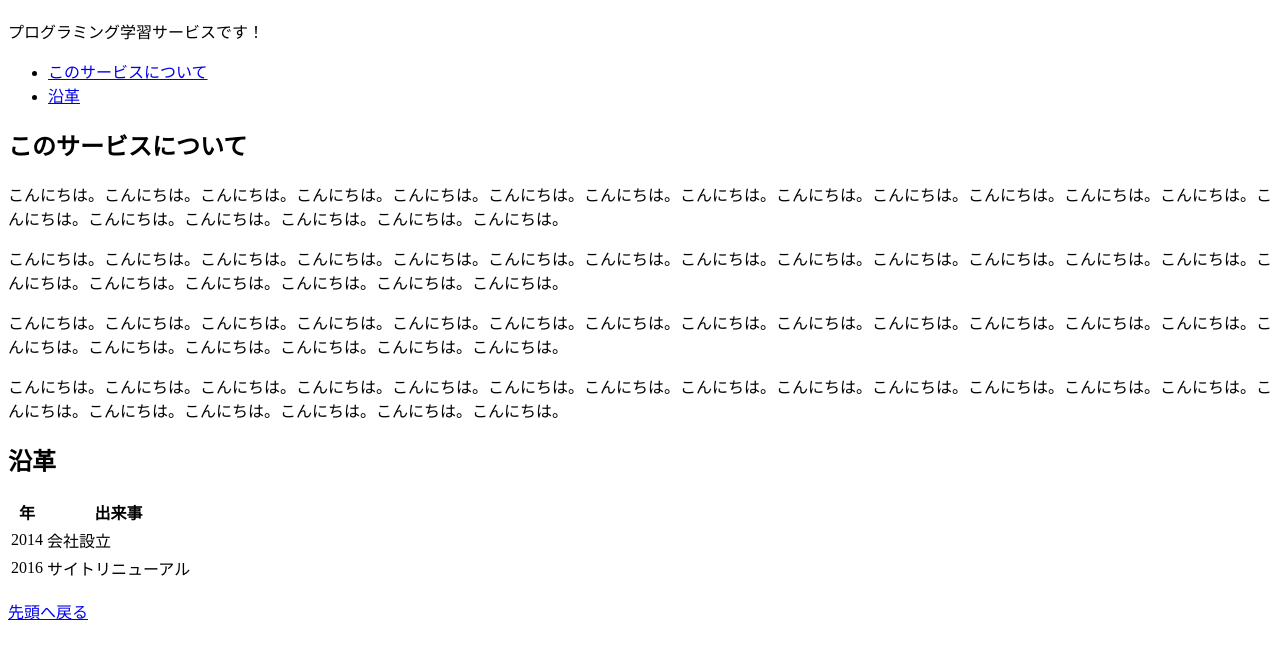
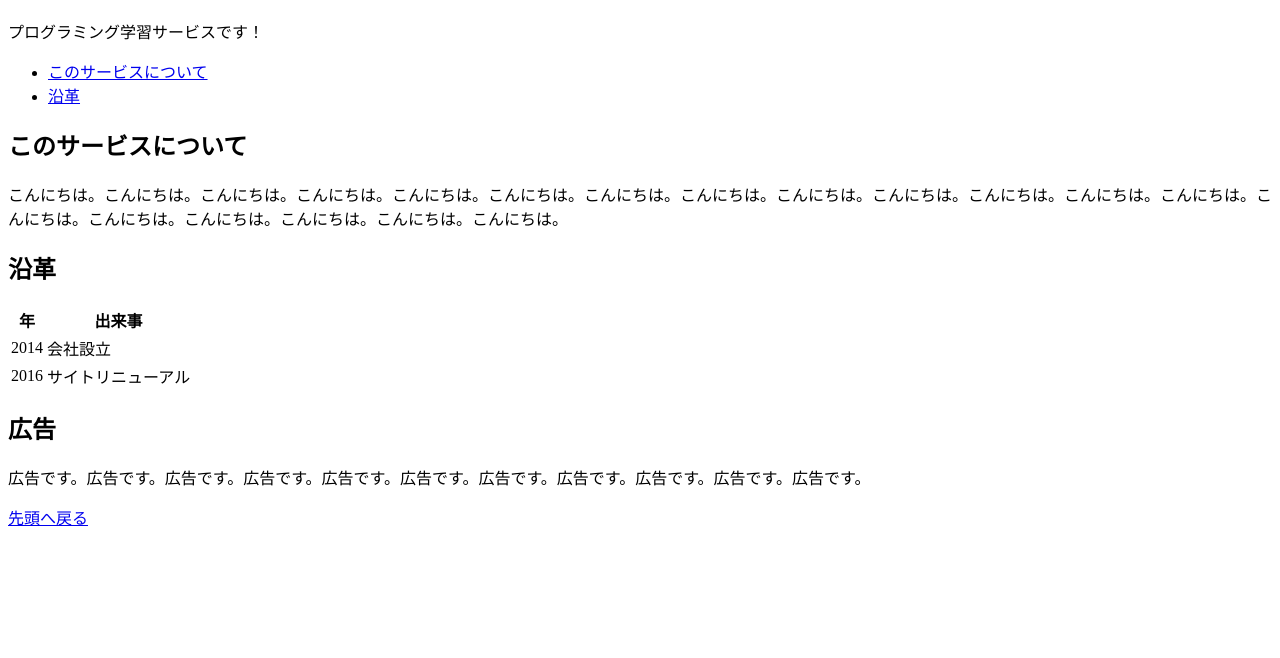
Before and after one commit to Y-YOSHIMU/HTML-CSS_mac, a plain HTML site: page MyHTML/index.html in a window 1280 px wide. Shown: the part 132-790 px from the top of the page. Drawn offline with Linux system fonts and the light colour scheme.

Commit message:
[Finish]#19

```diff
--- a/MyHTML/index.html
+++ b/MyHTML/index.html
@@ -7,23 +7,28 @@
   <link rel="icon" href="favicon.ico">
 </head>
 <body>
+  <header>
     <img src="img/logo.png" width="300" height="50" alt="ドットインストールのロゴです">
+  </header>
 
+  <main>
     <h1>ドットインストール</h1>
     <p>プログラミング学習サービスです！</p>
 
+    <nav>
       <ul>
         <li><a href="#about">このサービスについて</a></li>
         <li><a href="#history">沿革</a></li>
       </ul>
+    </nav>
 
-  <h2 id="about">このサービスについて</h2>
+    <section>
+      <h1 id="about">このサービスについて</h1>
       <p>こんにちは。こんにちは。こんにちは。こんにちは。こんにちは。こんにちは。こんにちは。こんにちは。こんにちは。こんにちは。こんにちは。こんにちは。こんにちは。こんにちは。こんにちは。こんにちは。こんにちは。こんにちは。こんにちは。</p>
-  <p>こんにちは。こんにちは。こんにちは。こんにちは。こんにちは。こんにちは。こんにちは。こんにちは。こんにちは。こんにちは。こんにちは。こんにちは。こんにちは。こんにちは。こんにちは。こんにちは。こんにちは。こんにちは。こんにちは。</p>
-  <p>こんにちは。こんにちは。こんにちは。こんにちは。こんにちは。こんにちは。こんにちは。こんにちは。こんにちは。こんにちは。こんにちは。こんにちは。こんにちは。こんにちは。こんにちは。こんにちは。こんにちは。こんにちは。こんにちは。</p>
-  <p>こんにちは。こんにちは。こんにちは。こんにちは。こんにちは。こんにちは。こんにちは。こんにちは。こんにちは。こんにちは。こんにちは。こんにちは。こんにちは。こんにちは。こんにちは。こんにちは。こんにちは。こんにちは。こんにちは。</p>
+    </section>
 
-  <h2 id="history">沿革</h2>
+    <section>
+      <h1 id="history">沿革</h1>
       <table>
         <thead>
           <tr>
@@ -42,7 +47,17 @@
           </tr>
         </tbody>
       </table>
+    </section>
+  </main>
 
+  <aside>
+    <h1>広告</h1>
+    <p>広告です。広告です。広告です。広告です。広告です。広告です。広告です。広告です。広告です。広告です。広告です。</p>
+  </aside>
+
+  <footer>
     <p><a href="#top">先頭へ戻る</a></p>
+  </footer>
+
 </body>
 </html>
```
Lines whose indentation alone changed are shown as unchanged.
